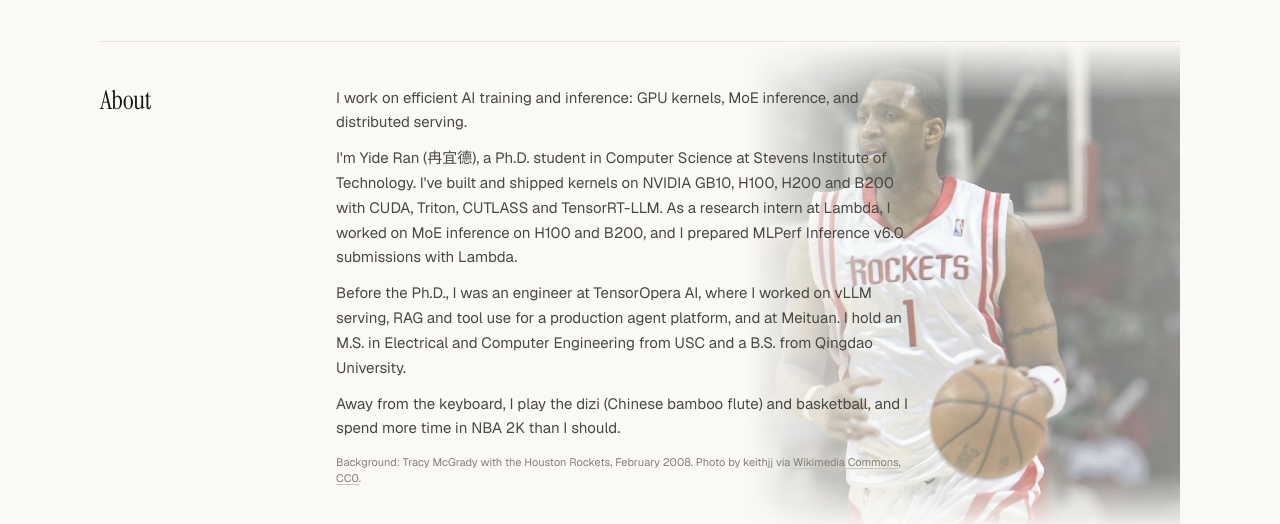
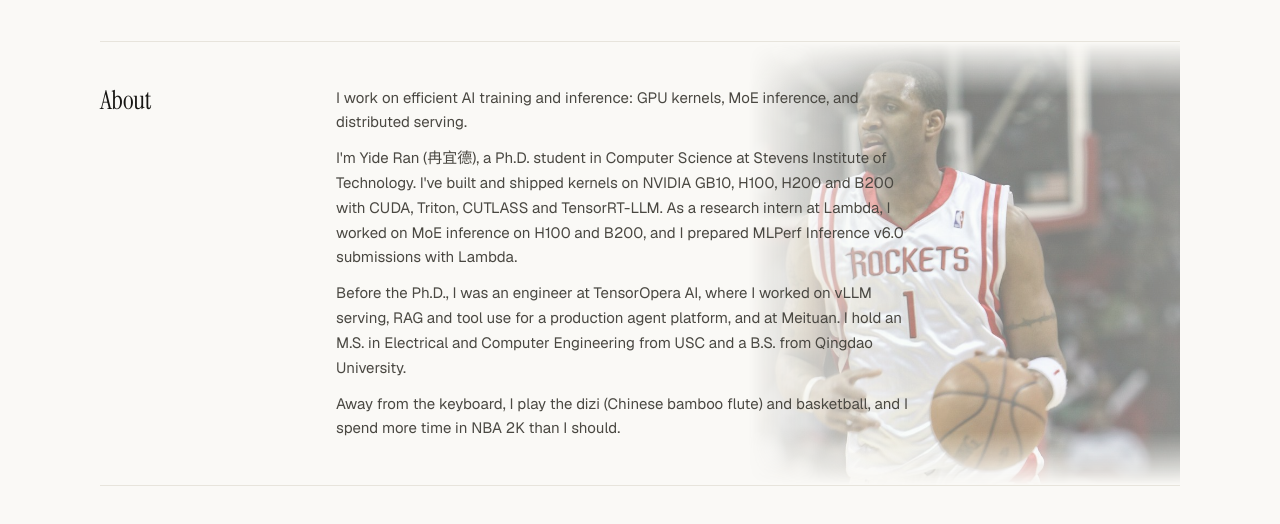
Before and after one commit to RyanAIResearch/RyanAIResearch.github.io, a plain HTML site: page index.html in a window 1280 px wide. Shown: the part 2892-3416 px from the top of the page. Drawn offline with nearby package versions, Linux system fonts and the light colour scheme.

Commit message:
Drop the photo credit line under About

```diff
--- a/assets/style.css
+++ b/assets/style.css
@@ -121,7 +121,8 @@ ol.pubs li > :not(.venue-logo) { grid-column: 2; }
 /* About */
 .prose { display: grid; gap: .75em; max-width: 68ch; font-size: .9375rem; line-height: 1.65; color: var(--ink-2); }
 
-/* About: faded photo of Tracy McGrady with the Rockets (CC0, Wikimedia Commons), right of the text */
+/* About: faded photo of Tracy McGrady with the Rockets, right of the text.
+   Source: commons.wikimedia.org/wiki/File:Tracy_McGrady_2008-02-13.jpg (CC0, no attribution required) */
 #about { position: relative; isolation: isolate; }
 #about .prose { max-width: 58ch; }
 #about::after { content: ""; position: absolute; z-index: -1; top: 0; bottom: 0; right: 0; width: min(40%, 460px); pointer-events: none;
@@ -130,8 +131,6 @@ ol.pubs li > :not(.venue-logo) { grid-column: 2; }
   -webkit-mask-composite: source-in;
   mask-image: linear-gradient(to right, transparent 0, #000 38%), linear-gradient(to bottom, transparent 0, #000 12%, #000 88%, transparent 100%);
   mask-composite: intersect; }
-.photo-credit { margin: .25em 0 0; font-size: .6875rem; line-height: 1.45; color: var(--muted); }
-.photo-credit a { color: inherit; text-decoration: underline; text-decoration-color: var(--line-strong); text-underline-offset: 2px; }
 
 /* Experience, education */
 ol.entries { list-style: none; margin: 0; padding: 0; }
--- a/index.html
+++ b/index.html
@@ -12,7 +12,7 @@
 <link rel="preconnect" href="https://fonts.googleapis.com">
 <link rel="preconnect" href="https://fonts.gstatic.com" crossorigin>
 <link rel="stylesheet" href="https://fonts.googleapis.com/css2?family=Instrument+Serif:ital@0;1&family=Geist:wght@400;500&family=Geist+Mono:wght@400&display=swap">
-<link rel="stylesheet" href="assets/style.css?v=20261114b">
+<link rel="stylesheet" href="assets/style.css?v=20261115a">
 <meta property="og:title" content="Yide Ran (冉宜德) | AI Infrastructure &amp; Post-Training">
 <meta property="og:description" content="Yide Ran (冉宜德) is a Ph.D. student at Stevens Institute of Technology researching GPU kernels, MoE inference, distributed serving, and PEFT training.">
 <meta property="og:type" content="profile">
@@ -280,7 +280,6 @@
       <p>I'm Yide Ran (<span lang="zh-Hans">冉宜德</span>), a Ph.D. student in Computer Science at Stevens Institute of Technology. I've built and shipped kernels on NVIDIA GB10, H100, H200 and B200 with CUDA, Triton, CUTLASS and TensorRT-LLM. As a research intern at Lambda, I worked on MoE inference on H100 and B200, and I prepared MLPerf Inference v6.0 submissions with Lambda.</p>
       <p>Before the Ph.D., I was an engineer at TensorOpera AI, where I worked on vLLM serving, RAG and tool use for a production agent platform, and at Meituan. I hold an M.S. in Electrical and Computer Engineering from USC and a B.S. from Qingdao University.</p>
       <p>Away from the keyboard, I play the dizi (Chinese bamboo flute) and basketball, and I spend more time in NBA 2K than I should.</p>
-      <p class="photo-credit">Background: Tracy McGrady with the Houston Rockets, February 2008. Photo by keithjj via <a href="https://commons.wikimedia.org/wiki/File:Tracy_McGrady_2008-02-13.jpg">Wikimedia Commons</a>, <a href="https://creativecommons.org/publicdomain/zero/1.0/">CC0</a>.</p>
     </div>
   </section>
 
```
